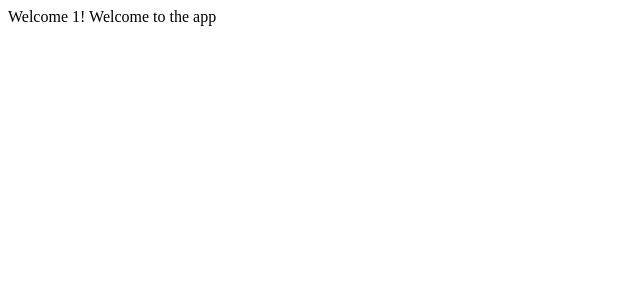
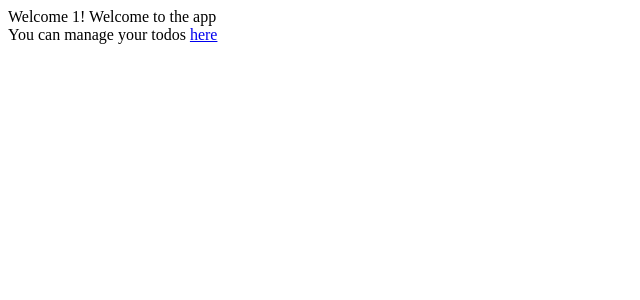
Before and after one commit to raghav2594/anugular, an Angular app: page /welcome/1 in a window 1280 px wide. Shown: the top 300 px of the page, without its empty margins (0-640 px from the left). Built offline with nearby package versions, Linux system fonts and the light colour scheme.

Commit message:
Navigate todos page from welcome page
* user RouterLink module

```diff
--- a/src/app/welcome/welcome.component.html
+++ b/src/app/welcome/welcome.component.html
@@ -1 +1,2 @@
-Welcome {{name}}! Welcome to the app
+<div>Welcome {{name}}! Welcome to the app</div>
+<div>You can manage your todos  <a routerLink ='/todos'>here</a></div>
--- a/src/app/welcome/welcome.component.ts
+++ b/src/app/welcome/welcome.component.ts
@@ -1,9 +1,9 @@
 import { Component } from '@angular/core';
-import { ActivatedRoute } from '@angular/router';
+import { ActivatedRoute, RouterLink} from '@angular/router';
 
 @Component({
   selector: 'app-welcome',
-  imports: [],
+  imports: [RouterLink],
   templateUrl: './welcome.component.html',
   styleUrl: './welcome.component.css'
 })
```
